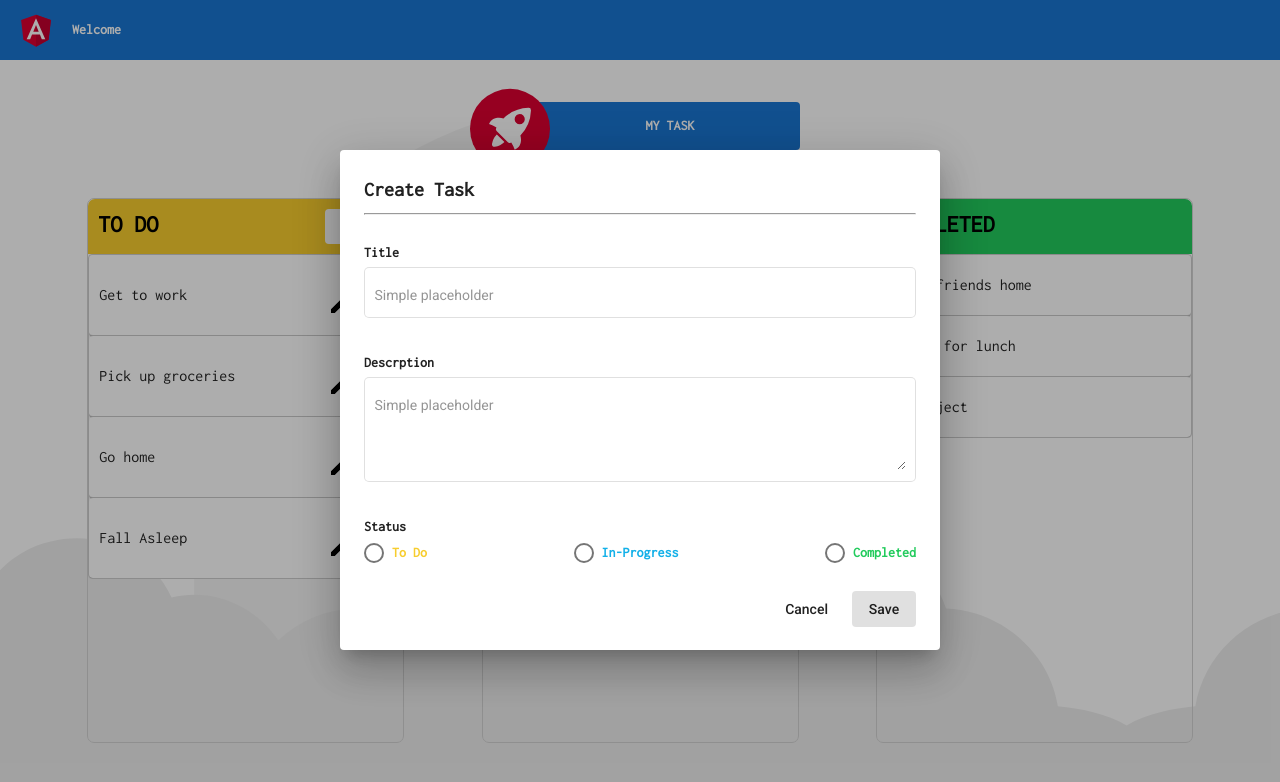
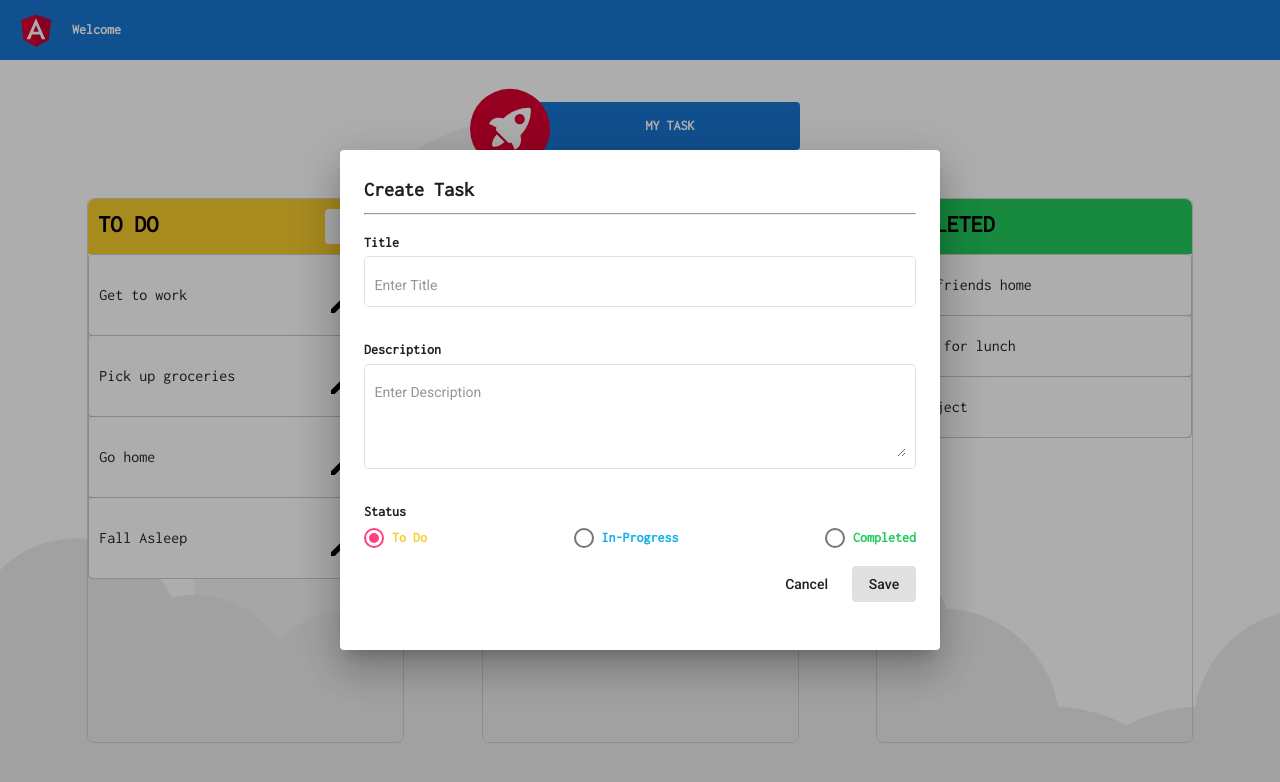
Before and after one commit to vinaypathak07/task-app, an Angular app: page / in a window 1280 px wide. Both pictures are taken after a click on the button 359 px from the left and 226 px from the top of the page. Shown: the top 782 px of the page. Built offline with nearby package versions, Linux system fonts and the light colour scheme.

Commit message:
Implemented New Task Adding Functionality

```diff
--- a/src/app/my-task/create-task-dialog/create-task-dialog.component.css
+++ b/src/app/my-task/create-task-dialog/create-task-dialog.component.css
@@ -4,7 +4,7 @@
     font-weight:bold;
 }
 
-h2 {
+h2 ,p{
     margin:0;
 }
 
@@ -22,7 +22,10 @@ mat-label {
 }
 
 .create-task {
-    margin-top:20px;
+    display: flex;
+    flex-direction: column;
+    justify-content: space-evenly;
+    height:100%;
 }
 
 .mat-radio-group {
@@ -31,8 +34,16 @@ mat-label {
     justify-content: space-between;
 
 }
-
+.mat-dialog-content {
+    height: 88%;
+    overflow: hidden;
+}
 .mat-radio-button {
     font-family: Inconsolata,monospace;
     font-weight: bold;
 }
+
+mat-dialog-actions.mat-dialog-actions {
+    margin:0;
+    padding:0;
+}
--- a/src/app/my-task/create-task-dialog/create-task-dialog.component.html
+++ b/src/app/my-task/create-task-dialog/create-task-dialog.component.html
@@ -1,32 +1,51 @@
 <h2 mat-dialog-title>Create Task</h2>
-<hr>
+<hr />
 <mat-dialog-content class="mat-typography">
-  <form class="create-task" [formGroup]="createTaskForm" (ngSubmit)="createTask()">
+  <form
+    class="create-task"
+    [formGroup]="createTaskForm"
+    (ngSubmit)="createTask()"
+  >
     <p>
       <mat-label>Title</mat-label>
       <mat-form-field appearance="outline">
-        <input matInput placeholder="Simple placeholder" formControlName="title"/>
+        <input
+          matInput
+          placeholder="Enter Title"
+          formControlName="title"
+        />
       </mat-form-field>
     </p>
     <p>
-      <mat-label>Descrption</mat-label>
+      <mat-label>Description</mat-label>
       <mat-form-field appearance="outline">
-        <textarea matInput placeholder="Simple placeholder" formControlName="description">
+        <textarea
+          matInput
+          placeholder="Enter Description"
+          formControlName="description"
+        >
         </textarea>
       </mat-form-field>
     </p>
     <p>
-        <mat-label>Status</mat-label>
-        <br>
-        <mat-radio-group aria-label="Select an option">
-            <mat-radio-button style="color:#F7CD2E" value="1">To Do</mat-radio-button>
-            <mat-radio-button style="color:#12B0E8" value="2">In-Progress</mat-radio-button>
-            <mat-radio-button style="color:#22CB5C" value="3">Completed</mat-radio-button>
-        </mat-radio-group>
+      <mat-label>Status</mat-label>
+      <br />
+      <mat-radio-group formControlName="status">
+        <mat-radio-button style="color: #f7cd2e" value="todo"
+        [checked] = "taskStatus"
+        >To Do</mat-radio-button
+        >
+        <mat-radio-button style="color: #12b0e8" value="inProgress"
+          >In-Progress</mat-radio-button
+        >
+        <mat-radio-button style="color: #22cb5c" value="completed"
+          >Completed</mat-radio-button
+        >
+      </mat-radio-group>
     </p>
+    <mat-dialog-actions align="end">
+        <button mat-button mat-dialog-close>Cancel</button>
+        <button type="submit" mat-button [mat-dialog-close]="true" cdkFocusInitial>Save</button>
+    </mat-dialog-actions>
   </form>
 </mat-dialog-content>
-<mat-dialog-actions align="end">
-  <button mat-button mat-dialog-close>Cancel</button>
-  <button mat-button [mat-dialog-close]="true" cdkFocusInitial>Save</button>
-</mat-dialog-actions>
--- a/src/app/my-task/create-task-dialog/create-task-dialog.component.ts
+++ b/src/app/my-task/create-task-dialog/create-task-dialog.component.ts
@@ -1,6 +1,7 @@
 import { Component, Inject, OnInit } from '@angular/core';
 import { FormControl, FormGroup, Validators } from '@angular/forms';
 import { MatDialogRef, MAT_DIALOG_DATA } from '@angular/material/dialog';
+import { TaskService } from 'src/app/shared/task.service';
 
 @Component({
   selector: 'app-create-task-dialog',
@@ -11,23 +12,37 @@ export class CreateTaskDialogComponent implements OnInit {
 
   createTaskForm : FormGroup;
   id : number;
+  taskStatus = true;
   constructor( public dialogRef: MatDialogRef<CreateTaskDialogComponent>,
-    @Inject(MAT_DIALOG_DATA) public data: any) {
+    @Inject(MAT_DIALOG_DATA) public data: any, private taskService:TaskService) {
 
     this.createTaskForm = new FormGroup({
       title: new FormControl(null, Validators.required),
       description: new FormControl(null, Validators.required),
+      status : new FormControl('todo')
     });
 
     console.log(this.data);
     this.id = this.data.id;
+    if(this.id != -1) {
+
+    }
   }
 
   ngOnInit(): void {
   }
 
   createTask() {
-
+    console.log(this.createTaskForm);
+    const title = this.createTaskForm.value.title;
+    const description = this.createTaskForm.value.description;
+    const newTaskStatus = this.createTaskForm.value.status;
+    console.log(newTaskStatus);
+    let newTask = {
+          title: title,
+          description: description,
+          timestamp : new Date()
+    }
+    this.taskService.addNewTask(newTask,newTaskStatus);
   }
-
 }
--- a/src/app/my-task/my-task.component.html
+++ b/src/app/my-task/my-task.component.html
@@ -23,14 +23,14 @@
         [cdkDropListData]="todo"
         class="example-list"
         (cdkDropListDropped)="drop($event)"
-        [cdkDropListConnectedTo]="[doneList]"
+        [cdkDropListConnectedTo]="[inProgressList]"
       >
-        <mat-card class="example-box" *ngFor="let item of todo" cdkDrag>
+        <mat-card class="example-box" *ngFor="let item of todo; let id=index" cdkDrag>
           <mat-card-title>
             {{ item.title }}
           </mat-card-title>
           <mat-card-actions>
-            <button mat-icon-button (click)="openDialog(item.id)">
+            <button mat-icon-button (click)="openDialog(id)">
               <svg
                 xmlns="http://www.w3.org/2000/svg"
                 height="24px"
@@ -71,14 +71,14 @@
     <div class="task-container">
       <div
         cdkDropList
-        #doneList="cdkDropList"
-        [cdkDropListData]="done"
+        #inProgressList="cdkDropList"
+        [cdkDropListData]="inProgress"
         class="example-list"
         (cdkDropListDropped)="drop($event)"
         [cdkDropListConnectedTo]="[todoList]"
         [cdkDropListConnectedTo]="[completedList]"
       >
-        <mat-card class="example-box" *ngFor="let item of done" cdkDrag>
+        <mat-card class="example-box" *ngFor="let item of inProgress; let id=index" cdkDrag>
             <mat-card-title>
                 {{ item.title }}
               </mat-card-title>
@@ -97,9 +97,9 @@
           [cdkDropListData]="completed"
           class="example-list"
           (cdkDropListDropped)="drop($event)"
-          [cdkDropListConnectedTo]="[doneList]"
+          [cdkDropListConnectedTo]="[inProgressList]"
         >
-          <mat-card class="example-box" *ngFor="let item of completed" cdkDrag>
+          <mat-card class="example-box" *ngFor="let item of completed;let id=index" cdkDrag>
               <mat-card-title>
                   {{ item.title }}
                 </mat-card-title>
--- a/src/app/my-task/my-task.component.ts
+++ b/src/app/my-task/my-task.component.ts
@@ -12,20 +12,22 @@ import { TaskService } from '../shared/task.service';
 export class MyTaskComponent implements OnInit {
   tasks :any;
   todo:any[];
-  done:any[];
+  inProgress:any[];
   completed:any[];
 
   constructor(public dialog: MatDialog, private taskService : TaskService) {
     this.todo = [];
-    this.done = [];
+    this.inProgress = [];
     this.completed = [];
    }
 
   ngOnInit(): void {
-    this.tasks = this.taskService.getTasks();
-    this.todo = this.tasks['todo'];
-    this.done = this.tasks['done'];
-    this.completed = this.tasks['completed'];
+    this.taskService.taskAdded.subscribe((tasks:any) => {
+      console.log(tasks);
+      this.todo = tasks['todo'];
+      this.inProgress = tasks['inProgress'];
+      this.completed = tasks['completed']
+    });
   }
 
   drop(event: CdkDragDrop<string[]>) {
--- a/src/app/shared/task.service.ts
+++ b/src/app/shared/task.service.ts
@@ -1,4 +1,5 @@
 import { Injectable } from '@angular/core';
+import { BehaviorSubject, Subject } from 'rxjs';
 
 @Injectable({
   providedIn: 'root'
@@ -7,31 +8,29 @@ export class TaskService {
 
   tasks = {
     todo : [
-        {id : 1, title:'Get to work', description:'Lorem Ipsum is simply dummy text of the printing and typesetting industry', timestamp:''},
-        {id : 2, title:'Pick up groceries',  description:'Lorem Ipsum is simply dummy text of the printing and typesetting industry',timestamp:''},
-        {id:  3, title:'Go home' ,description:'Lorem Ipsum is simply dummy text of the printing and typesetting industry',timestamp:''},
-        {id:  4, title:'Fall Asleep' ,description:'Lorem Ipsum is simply dummy text of the printing and typesetting industry',timestamp:''}
+        {title:'Get to work', description:'Lorem Ipsum is simply dummy text of the printing and typesetting industry', timestamp:''},
+        {title:'Pick up groceries',  description:'Lorem Ipsum is simply dummy text of the printing and typesetting industry',timestamp:''},
+        {title:'Go home' ,description:'Lorem Ipsum is simply dummy text of the printing and typesetting industry',timestamp:''},
+        {title:'Fall Asleep' ,description:'Lorem Ipsum is simply dummy text of the printing and typesetting industry',timestamp:''}
     ],
-    done : [
-      {id:  101, title:'Get up' ,description:'Lorem Ipsum is simply dummy text of the printing and typesetting industry',timestamp:''},
-      {id:  102, title:'Brush teeth' ,description:'Lorem Ipsum is simply dummy text of the printing and typesetting industry',timestamp:''},
-      {id:  103, title:'Take a shower' ,description:'Lorem Ipsum is simply dummy text of the printing and typesetting industry',timestamp:''},
-      {id:  104, title:'Walk dog' ,description:'Lorem Ipsum is simply dummy text of the printing and typesetting industry',timestamp:''},
-      {id:  105, title:'Problem Solving' ,description:'Lorem Ipsum is simply dummy text of the printing and typesetting industry',timestamp:''}
+    inProgress : [
+      {title:'Get up' ,description:'Lorem Ipsum is simply dummy text of the printing and typesetting industry',timestamp:''},
+      {title:'Brush teeth' ,description:'Lorem Ipsum is simply dummy text of the printing and typesetting industry',timestamp:''},
+      {title:'Take a shower' ,description:'Lorem Ipsum is simply dummy text of the printing and typesetting industry',timestamp:''},
+      {title:'Walk dog' ,description:'Lorem Ipsum is simply dummy text of the printing and typesetting industry',timestamp:''},
+      {title:'Problem Solving' ,description:'Lorem Ipsum is simply dummy text of the printing and typesetting industry',timestamp:''}
 
     ] ,
     completed : [
-      {id:  201, title:'Go to friends home' ,description:'Lorem Ipsum is simply dummy text of the printing and typesetting industry',timestamp:''},
-      {id:  202, title:'Go out for lunch' ,description:'Lorem Ipsum is simply dummy text of the printing and typesetting industry',timestamp:''},
-      {id:  203, title:'Do project' ,description:'Lorem Ipsum is simply dummy text of the printing and typesetting industry',timestamp:''},
+      {title:'Go to friends home' ,description:'Lorem Ipsum is simply dummy text of the printing and typesetting industry',timestamp:''},
+      {title:'Go out for lunch' ,description:'Lorem Ipsum is simply dummy text of the printing and typesetting industry',timestamp:''},
+      {title:'Do project' ,description:'Lorem Ipsum is simply dummy text of the printing and typesetting industry',timestamp:''},
     ]
   }
 
+  taskAdded = new BehaviorSubject<any>(this.tasks);
+
   constructor() { }
-
-  getTasks() {
-      return this.tasks;
-  }
 
   getToDoItemById(id : number) : any {
       this.tasks.todo.forEach((task:any) => {
@@ -40,4 +39,16 @@ export class TaskService {
         }
     })
   }
+
+  addNewTask(newTask : any, newTaskStatus: string) {
+      if(newTaskStatus === 'todo') {
+        this.tasks.todo.push(newTask);
+        console.log(this.tasks.todo);
+      } else if(newTaskStatus == 'inProgress') {
+        this.tasks.inProgress.push(newTask);
+      } else {
+        this.tasks.completed.push(newTask);
+      }
+      this.taskAdded.next(this.tasks);
+  }
 }
```
